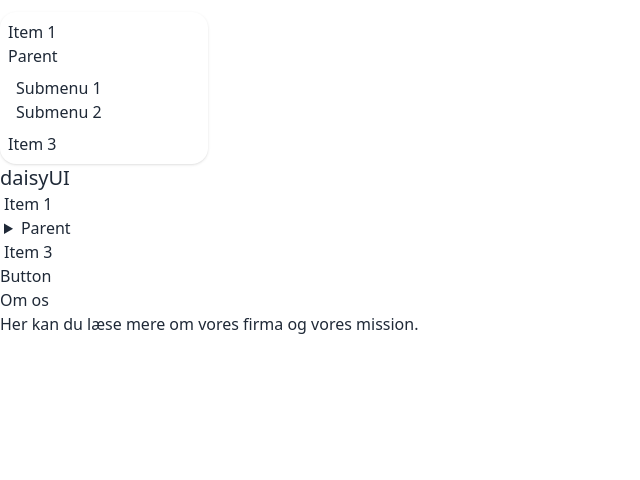
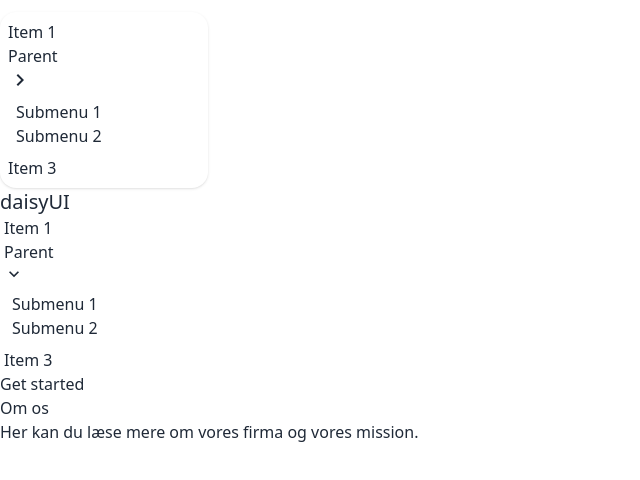
Before and after one commit to ValdemarLarsen/tablet, a Next.js app: page /forside in a window 1280 px wide. Shown: the top 480 px of the page, without its empty margins (0-640 px from the left). Built offline with nearby package versions, Linux system fonts and the light colour scheme.

Commit message:
Update Navbar.tsx

```diff
--- a/pages/comp/Navbar.tsx
+++ b/pages/comp/Navbar.tsx
@@ -7,10 +7,13 @@ const Navbar = () => {
                     <label tabIndex={0} className="btn btn-ghost lg:hidden">
                         <svg xmlns="http://www.w3.org/2000/svg" className="h-5 w-5" fill="none" viewBox="0 0 24 24" stroke="currentColor"><path strokeLinecap="round" strokeLinejoin="round" strokeWidth="2" d="M4 6h16M4 12h8m-8 6h16" /></svg>
                     </label>
-                    <ul tabIndex={0} className="menu menu-sm dropdown-content mt-3 z-[1] p-2 shadow bg-base-100 rounded-box w-52">
+                    <ul tabIndex={0} className="menu menu-compact dropdown-content mt-3 p-2 shadow bg-base-100 rounded-box w-52">
                         <li><a>Item 1</a></li>
-                        <li>
-                            <a>Parent</a>
+                        <li tabIndex={0}>
+                            <a className="justify-between">
+                                Parent
+                                <svg className="fill-current" xmlns="http://www.w3.org/2000/svg" width="24" height="24" viewBox="0 0 24 24"><path d="M8.59,16.58L13.17,12L8.59,7.41L10,6L16,12L10,18L8.59,16.58Z" /></svg>
+                            </a>
                             <ul className="p-2">
                                 <li><a>Submenu 1</a></li>
                                 <li><a>Submenu 2</a></li>
@@ -25,19 +28,20 @@ const Navbar = () => {
                 <ul className="menu menu-horizontal px-1">
                     <li><a>Item 1</a></li>
                     <li tabIndex={0}>
-                        <details>
-                            <summary>Parent</summary>
-                            <ul className="p-2">
-                                <li><a>Submenu 1</a></li>
-                                <li><a>Submenu 2</a></li>
-                            </ul>
-                        </details>
+                        <a>
+                            Parent
+                            <svg className="fill-current" xmlns="http://www.w3.org/2000/svg" width="20" height="20" viewBox="0 0 24 24"><path d="M7.41,8.58L12,13.17L16.59,8.58L18,10L12,16L6,10L7.41,8.58Z" /></svg>
+                        </a>
+                        <ul className="p-2">
+                            <li><a>Submenu 1</a></li>
+                            <li><a>Submenu 2</a></li>
+                        </ul>
                     </li>
                     <li><a>Item 3</a></li>
                 </ul>
             </div>
             <div className="navbar-end">
-                <a className="btn">Button</a>
+                <a className="btn">Get started</a>
             </div>
         </div>
     );
```
